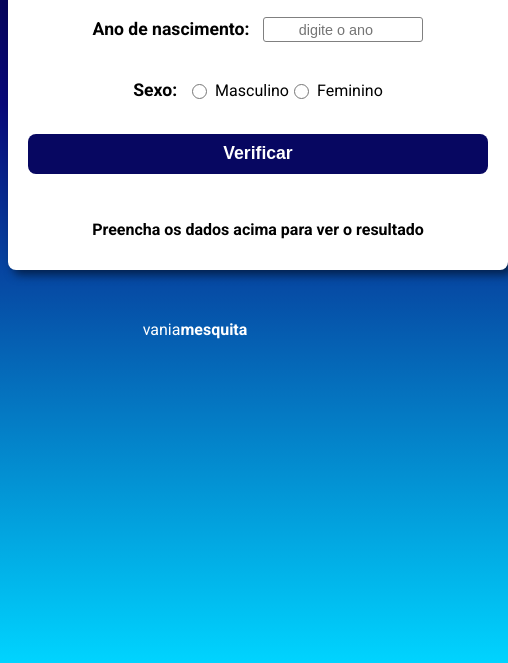
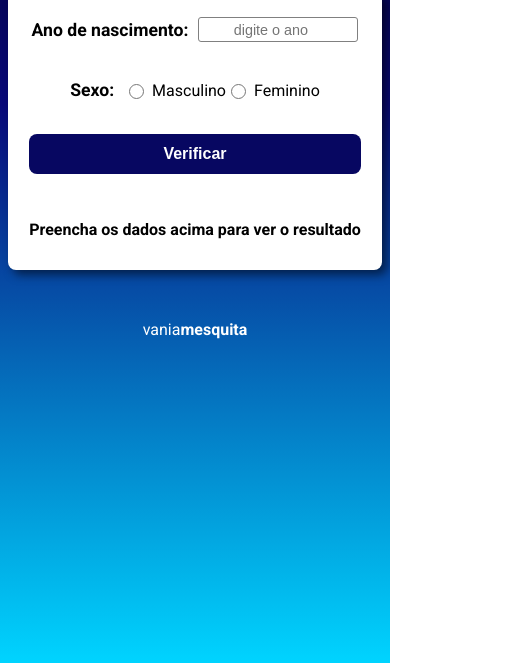
Before and after one commit to vaniamesquita/verificador-idade, a plain HTML site: page index.html in a window 390 px wide. Shown: the part 197-860 px from the top of the page, 508 px wide, since content can reach past the window. Drawn offline with Linux system fonts and the light colour scheme.

Commit message:
second commit

```diff
--- a/style.css
+++ b/style.css
@@ -18,6 +18,7 @@ body {
 }
 
 header {
+  width: 100%;
   text-align: center;
   color: white;
   padding: 20px;
@@ -28,7 +29,7 @@ section {
   background: white;
   border-radius: 8px;
   padding: 15px;
-  width: 500px;
+  max-width: 500px;
 
   margin: 0 auto;
   box-shadow: 5px 5px 10px #00000086;
@@ -109,3 +110,26 @@ footer {
   text-align: center;
   margin-top: 50px;
 }
+
+@media (max-width: 530px) {
+  .section {
+    width: 100vw;
+  }
+
+  .input-ano {
+    display: flex;
+    justify-content: space-between;
+    align-items: center;
+  }
+
+  .button {
+    max-width: 85vw;
+
+    display: flex;
+    justify-content: center;
+    align-items: center;
+    height: 40px;
+
+    font-size: 1rem;
+  }
+}
```
Also changed, not shown: 1 other file.
